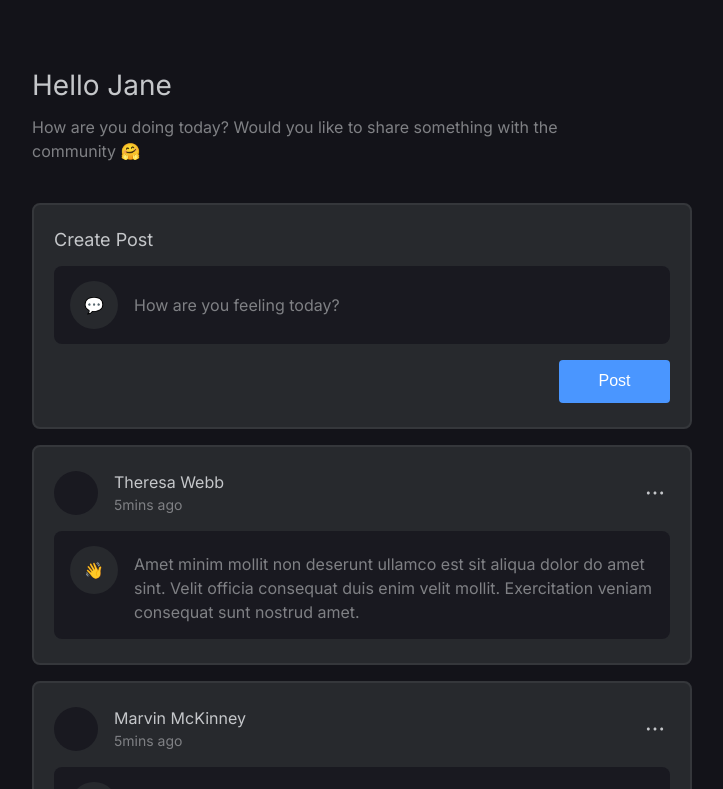
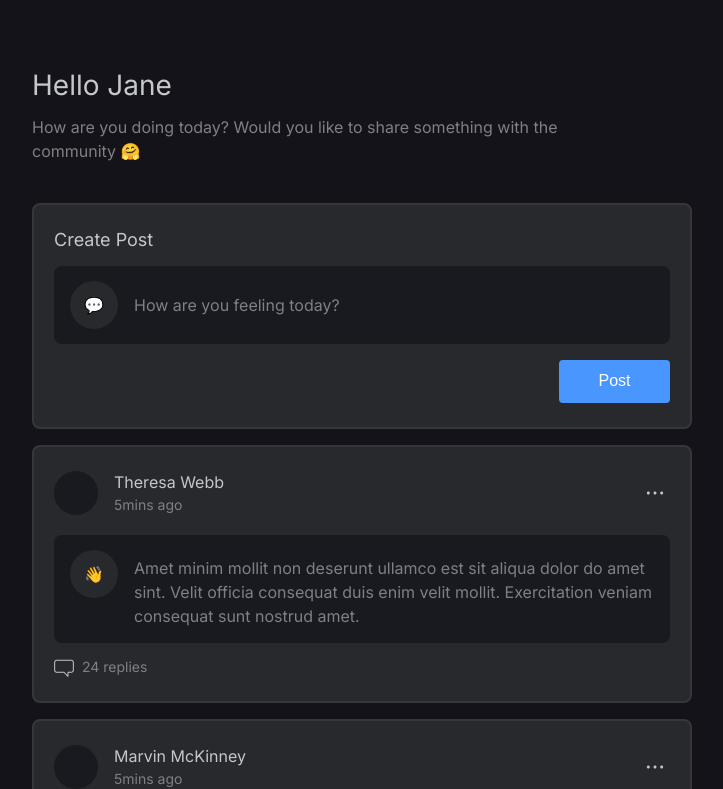
Before and after one commit to mehulsachdeva/atlys-ui, a React (Create React App) app: page /dashboard in a window 1280 px wide. Shown: the top 789 px of the page, without its empty margins (278-1001 px from the left). Built offline with nearby package versions, Linux system fonts and the light colour scheme.

Commit message:
Add replies section in comment block

```diff
--- a/src/components/common/core/CommentBlock/index.module.css
+++ b/src/components/common/core/CommentBlock/index.module.css
@@ -1,12 +1,9 @@
 .container {
-  display: flex;
-  flex-direction: column;
   width: 100%;
   background: #27292D;
   border: 2px solid #35373B;
   border-radius: 8px;
   padding: 24px 20px;
-  row-gap: 16px;
 }
 
 .meta {
@@ -54,3 +51,17 @@
   border-radius: 4px;
   cursor: pointer;
 }
+
+.comment {
+  margin-top: 20px;
+}
+
+.replies {
+  display: flex;
+  align-items: center;
+  column-gap: 8px;
+  font-size: 14px;
+  font-weight: 500;
+  color: #7F8084;
+  margin-top: 14px;
+}
--- a/src/components/common/core/CommentBlock/index.tsx
+++ b/src/components/common/core/CommentBlock/index.tsx
@@ -2,6 +2,7 @@ import { memo } from "react"
 import styles from "./index.module.css"
 import CommentBox from "../CommentBox"
 import { KebabMenu } from "components/common/icons/KebabMenu"
+import { ChatBubble } from "components/common/icons/ChatBubble"
 
 type CommentType = {
 	id: number
@@ -36,7 +37,15 @@ const CommentBlock = (props: CommentBlockType) => {
 					<KebabMenu />
 				</div>
 			</div>
-			<CommentBox highlighter={data.highlighter} comment={data.comment} readOnly />
+			<div className={styles.comment}>
+				<CommentBox highlighter={data.highlighter} comment={data.comment} readOnly />
+			</div>
+			{!!data?.replies ? (
+				<div className={styles.replies}>
+					<ChatBubble />
+					<div>{data.replies} replies</div>
+				</div>
+			) : null}
 		</div>
 	)
 }
--- /dev/null
+++ b/src/components/common/icons/ChatBubble/index.tsx
@@ -0,0 +1,20 @@
+interface ChatBubbleType {
+	fill?: string
+}
+
+const ChatBubble = (props: ChatBubbleType) => {
+	const { fill = "#C5C7CA" } = props
+
+	return (
+		<svg width="20" height="20" viewBox="0 0 20 20" fill="none">
+			<path
+				fillRule="evenodd"
+				clipRule="evenodd"
+				d="M17.3333 3.83333L2.66662 3.83336C1.8382 3.83336 1.16663 4.50493 1.16663 5.33336V13.3334C1.16663 14.1618 1.8382 14.8334 2.66662 14.8334H10C10.1326 14.8334 10.2598 14.886 10.3536 14.9798L13.5 18.1262V15.3334C13.5 15.0572 13.7238 14.8334 14 14.8334H17.3333C18.1617 14.8334 18.8333 14.1618 18.8333 13.3334V5.33333C18.8333 4.5049 18.1617 3.83333 17.3333 3.83333ZM2.66662 2.83336L17.3333 2.83333C18.714 2.83333 19.8333 3.95262 19.8333 5.33333V13.3334C19.8333 14.7141 18.714 15.8334 17.3333 15.8334H14.5V19.3333C14.5 19.5356 14.3781 19.7179 14.1913 19.7953C14.0045 19.8727 13.7894 19.8299 13.6464 19.6869L9.79289 15.8334H2.66662C1.28591 15.8334 0.166626 14.7141 0.166626 13.3334V5.33336C0.166626 3.95265 1.28591 2.83336 2.66662 2.83336Z"
+				fill={fill}
+			/>
+		</svg>
+	)
+}
+
+export { ChatBubble }
--- a/src/components/containers/Dashboard/mock.ts
+++ b/src/components/containers/Dashboard/mock.ts
@@ -21,7 +21,7 @@ export const data = [
 		},
 		created_at: "2024-08-09T11:02:13.331Z",
 		updated_at: "2024-08-09T11:12:13.331Z",
-		highlighter: "😞", // emoji
+		highlighter: "😞",
 		comment:
 			"Amet minim mollit non deserunt ullamco est sit aliqua dolor do amet sint. Velit officia consequat duis enim velit mollit. Exercitation veniam consequat sunt nostrud amet.",
 		replies: 10,
```
